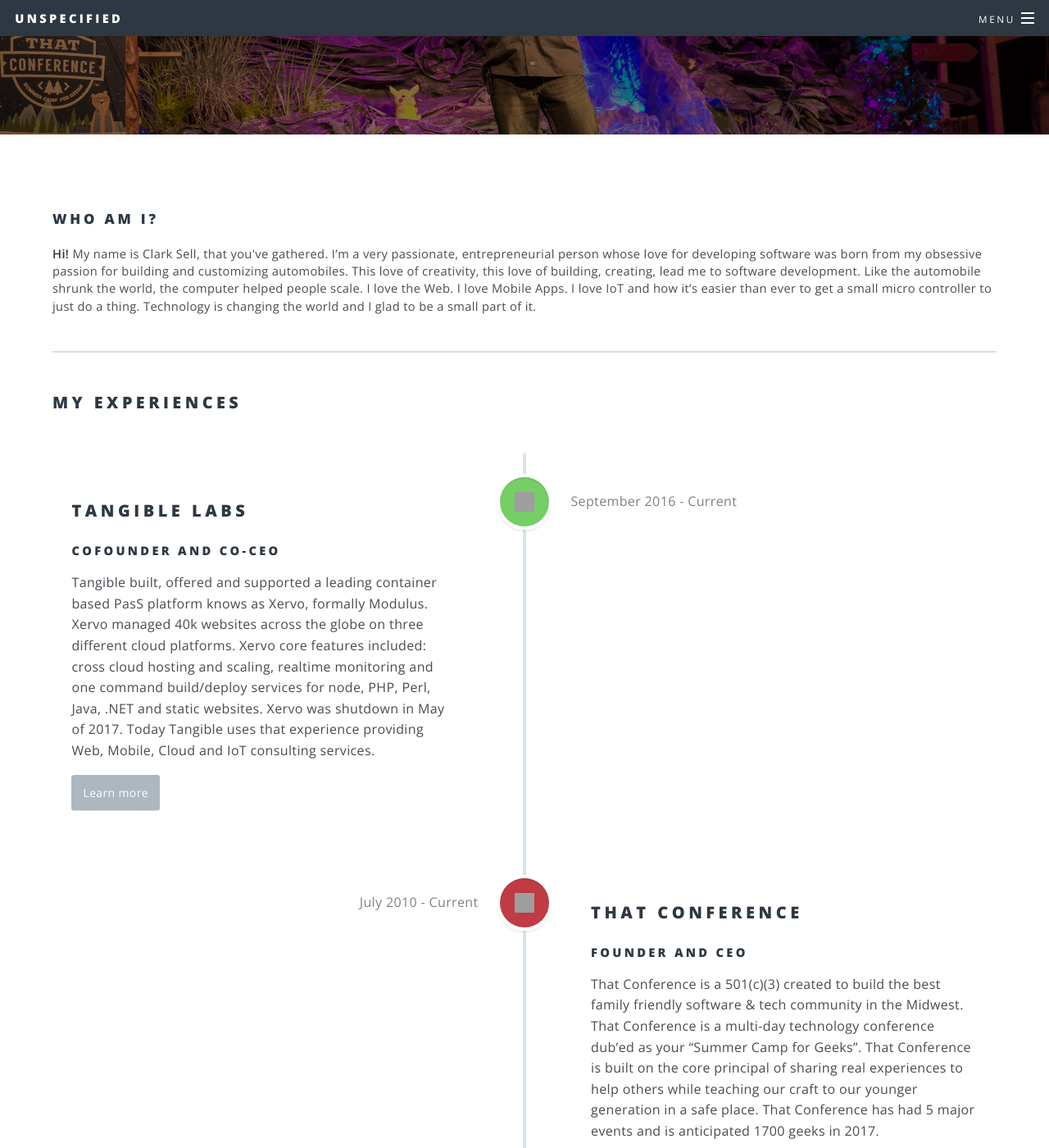
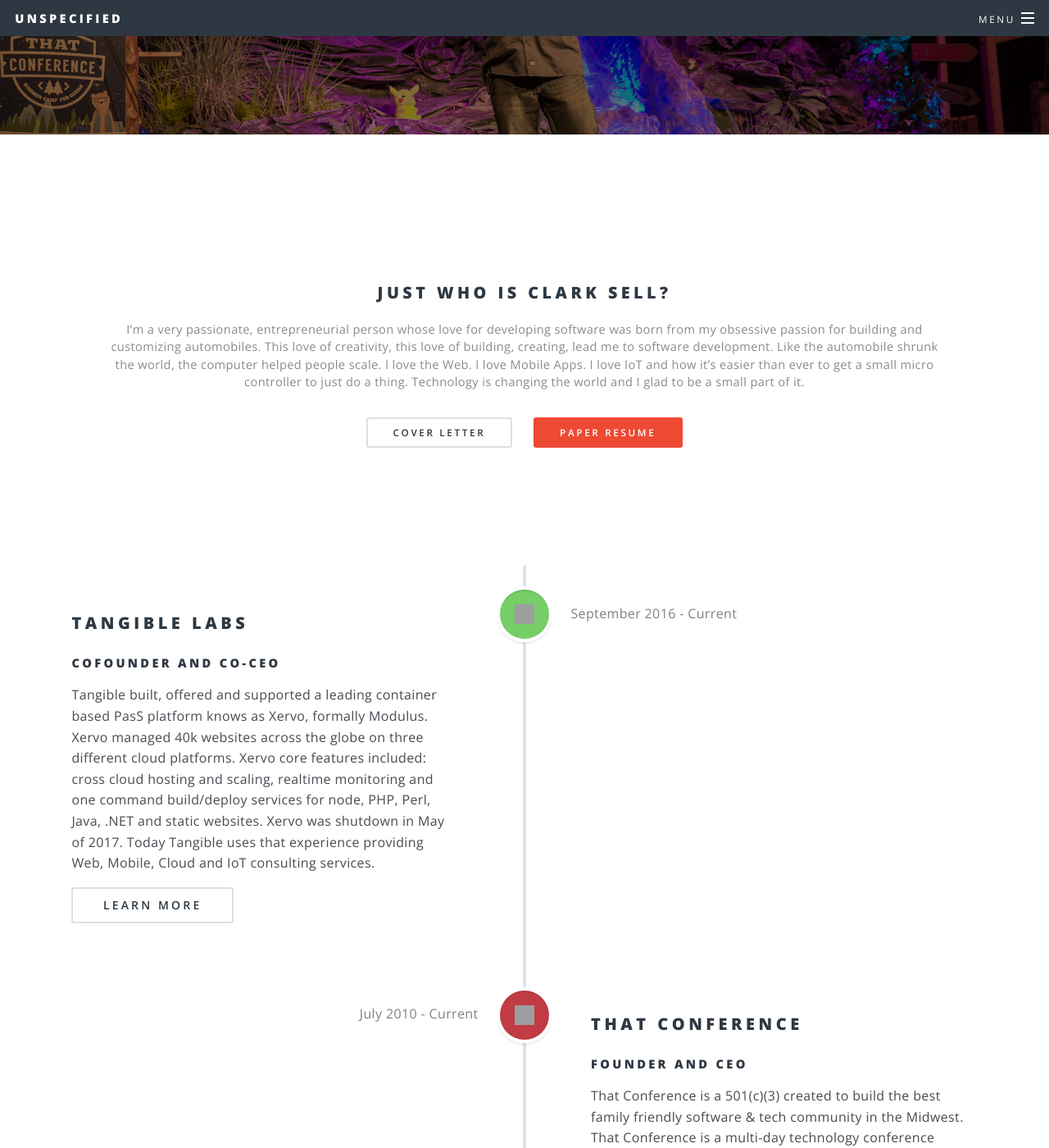
Before and after one commit to csell5/csell5.github.io, a Jekyll site: the page built from about.html, in a window 1280 px wide and 1400 px high, scrolled down 218 px. Shown: the whole window at 82% size. Built offline with Jekyll 4.4.1, drawn with Linux system fonts in a browser that asks for light colours; grey boxes are pictures that could not be loaded.

Commit message:
updated copy

```diff
--- a/_sass/unspecified.scss
+++ b/_sass/unspecified.scss
@@ -185,9 +185,9 @@
 
   .cd-read-more {
     float: right;
-    padding: .8em 1em;
-    background: $link;
-    color: $color-3;
+    //padding: .8em 1em;
+    //background: $link;
+    //color: $color-3;
     @include border-radius;
 
     .no-touch &:hover {
--- a/about.html
+++ b/about.html
@@ -10,15 +10,18 @@
 image: /images/banner-02.jpg
 ---
 
-<h3>Who Am I?</h3>
-
-<p>
-  <strong>Hi!</strong> My name is Clark Sell, that you've gathered. I’m a very passionate, entrepreneurial person whose love for developing software was born from my obsessive passion for building and customizing automobiles. This love of creativity, this love of building, creating, lead me to software development. Like the automobile shrunk the world, the computer helped people scale. I love the Web. I love Mobile Apps. I love IoT and how it’s easier than ever to get a small micro controller to just do a thing. Technology is changing the world and I glad to be a small part of it.
-</p>
-
-<hr />
-
-<h2>My Experiences</h2>
+<section class="wrapper style4 special">
+  <div class="inner">
+    <header>
+      <h2>Just who is Clark Sell?</h2>
+      <p>I’m a very passionate, entrepreneurial person whose love for developing software was born from my obsessive passion for building and customizing automobiles. This love of creativity, this love of building, creating, lead me to software development. Like the automobile shrunk the world, the computer helped people scale. I love the Web. I love Mobile Apps. I love IoT and how it’s easier than ever to get a small micro controller to just do a thing. Technology is changing the world and I glad to be a small part of it.</p>
+    </header>
+    <ul class="actions">
+      <li><a href="/experiences/coverLetter.pdf" class="button fit">Cover Letter</a></li>
+      <li><a href="/experiences/resume.pdf" class="button fit special">Paper Resume</a></li>
+    </ul>
+  </div>
+</section>
 
 <section id="cd-timeline" class="cd-container">
   <div class="cd-timeline-block">
@@ -33,7 +36,7 @@
         Tangible built, offered and supported a leading container based PasS platform knows as Xervo, formally Modulus. Xervo managed 40k websites across the globe on three different cloud platforms. Xervo core features included: cross cloud hosting and scaling, realtime monitoring and one command build/deploy services for node, PHP, Perl, Java, .NET and static websites. Xervo was shutdown in May of 2017.
         Today Tangible uses that experience providing Web, Mobile, Cloud and IoT consulting services.
       </p>
-  		<a href="#0" class="cd-read-more">Learn more</a>
+  		<a href="#0" class="cd-read-more button">Learn more</a>
   		<span class="cd-date">September 2016 - Current</span>
   	</div> <!-- cd-timeline-content -->
   </div> <!-- cd-timeline-block -->
@@ -47,7 +50,7 @@
   		<h2>That Conference</h2>
       <h4>Founder and CEO</h4>
   		<p>That Conference is a 501(c)(3) created to build the best family friendly software & tech community in the Midwest. That Conference is a multi-day technology conference dub’ed as your “Summer Camp for Geeks”. That Conference is built on the core principal of sharing real experiences  to help others while teaching our craft to our younger generation in a safe place. That Conference has had 5 major events and is anticipated 1700 geeks in 2017.</p>
-  		<a href="/thatconference" class="cd-read-more">Learn more</a>
+  		<a href="/thatconference" class="cd-read-more button">Learn more</a>
   		<span class="cd-date">July 2010 - Current</span>
   	</div> <!-- cd-timeline-content -->
   </div> <!-- cd-timeline-block -->
@@ -63,7 +66,7 @@
   		<p>
         In early of 2014 I joined Telerik as a Senior Product Manager helping expand the Telerik Platform (Telerik’s MDAP product) into the Enterprise. After being acquired by Progress Software, I became a Director of Product Management, running 4 developer products (Test Studio, Rollbase, Fiddler and Modulus) owning over 10m dollars in revenue.
       </p>
-  		<a href="/experiences/telerik" class="cd-read-more">Learn more</a>
+  		<a href="/experiences/telerik" class="cd-read-more button">Learn more</a>
   		<span class="cd-date">May 2014 - January 2017</span>
   	</div> <!-- cd-timeline-content -->
   </div> <!-- cd-timeline-block -->
@@ -79,7 +82,7 @@
   		<p>
         My tenure of 9 years at started as a developer consultant in their professional consulting services group, where I was responsible for the design, build and delivery of mission critical Websites and Applications. After 5 years I wanted to take my experience broader joining the Evangelism and Advocacy team as a developer evangelist.  in quest to partner deeply with the community at large while and taking the communities input back to our products. 3 years later I would join the product group as a Senior Program Manager partnering with Microsoft’s top ISVs to architect and build their Mobile apps and deploying them to the cloud.
       </p>
-  		<a href="/experiences/microsoft" class="cd-read-more">Learn more</a>
+  		<a href="/experiences/microsoft" class="cd-read-more button">Learn more</a>
   		<span class="cd-date">July 2005 - May 2014</span>
   	</div> <!-- cd-timeline-content -->
 
@@ -96,7 +99,7 @@
   		<p>
         The "official" professional carer all started here. Starting as a tester on the Year 2000 project, working through engineering ranks and ending as a Software Architect. I helped design, lead and build a number mission critical Websites, Applications and lastly the core architecture framework the company used for all new software development.
       </p>
-  		<a href="/experiences/allstate" class="cd-read-more">Learn more</a>
+  		<a href="/experiences/allstate" class="cd-read-more button">Learn more</a>
   		<span class="cd-date">July 1998 - July 2005</span>
   	</div> <!-- cd-timeline-content -->
   </div> <!-- cd-timeline-block -->
```
